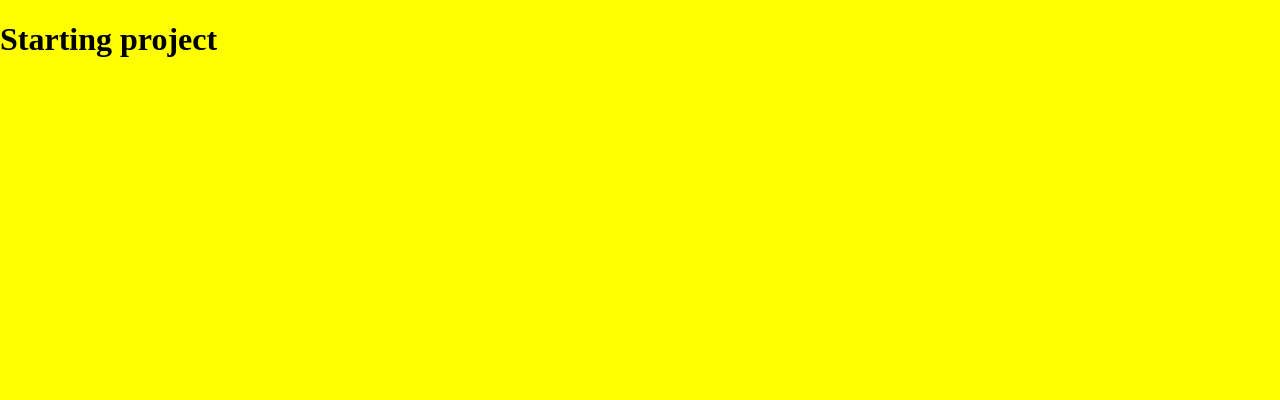
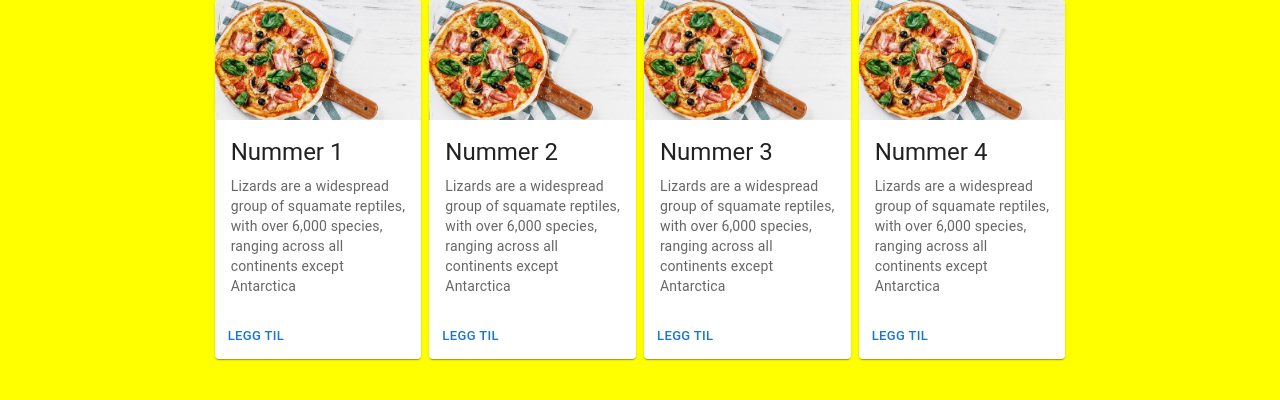
Before and after one commit to Velpre/Bella-Pizza---Grensesnitt-design, a React (Create React App) app: page / in a window 1280 px wide. Shown: the top 400 px of the page. Built offline with nearby package versions, Linux system fonts and the light colour scheme.

Commit message:
Finished setting up cards

```diff
--- a/src/App.js
+++ b/src/App.js
@@ -2,8 +2,9 @@ import ProductCard from "./Cards/productCard";
 import Card from "./Cards/productCard";
 function App() {
   return (
-    <h1>Starting project
-    </h1>
+    <>
+    <ProductCard/>
+    </>
       );
 }
 
--- a/src/Cards/productCard.js
+++ b/src/Cards/productCard.js
@@ -10,14 +10,14 @@ import img from "../Cards/Images/pizza1.jpeg";
 
 export default function ProductCard() {
   return (
-    <Grid container alignItems="flex-start" direction="row" alignItems='end'>
-      <Grid item xs={8} md={4} >
+    <Grid container spacing={1}  justifyContent='center' alignItems='center'   direction='row'>
+      <Grid item sm={12} md={5} lg={2}>
         <Card sx={{ maxWidth: 300 }}>
         <CardMedia
             component="img"
-        alt="pizza1" //Img referance, can be any name
+            alt="pizza1"
             height="120"
-        image={img} //Total name of image
+            image={img}
           />
           <CardContent>
             <Typography gutterBottom variant="h5" component="div">
@@ -34,13 +34,13 @@ export default function ProductCard() {
         </Card>
       </Grid>
 
-    <Grid item xs={8} md={4}>
+      <Grid item sm={12} md={5} lg={2}>
         <Card sx={{ maxWidth: 300 }}>
           <CardMedia
             component="img"
-        alt="pizza1" //Img referance
+            alt="pizza1"
             height="120"
-        image={img} //Total name of image
+            image={img}
           />
           <CardContent>
             <Typography gutterBottom variant="h5" component="div">
@@ -57,13 +57,13 @@ export default function ProductCard() {
         </Card>
       </Grid>
 
-    <Grid item xs={8} md={4}>
+      <Grid item sm={12} md={5} lg={2}>
         <Card sx={{ maxWidth: 300 }}>
           <CardMedia
             component="img"
-        alt="pizza1" //Img referance
+            alt="pizza1"
             height="120"
-        image={img} //Total name of image
+            image={img}
           />
           <CardContent>
             <Typography gutterBottom variant="h5" component="div">
@@ -79,7 +79,29 @@ export default function ProductCard() {
           </CardActions>
         </Card>
       </Grid>
+
+      <Grid item sm={12} md={5} lg={2}>
+        <Card sx={{ maxWidth: 300 }}>
+          <CardMedia
+            component="img"
+            alt="pizza1"
+            height="120"
+            image={img}
+          />
+          <CardContent>
+            <Typography gutterBottom variant="h5" component="div">
+              Nummer 4
+            </Typography>
+            <Typography variant="body2" color="text.secondary">
+              Lizards are a widespread group of squamate reptiles, with over 6,000
+              species, ranging across all continents except Antarctica
+            </Typography>
+          </CardContent>
+          <CardActions>
+            <Button size="small">Legg til</Button>
+          </CardActions>
+        </Card>
       </Grid>
-
+    </Grid>
     );
 }
```
Also changed, not shown: 1 other file (tests, documents, lock files or other folders). Lines whose indentation alone changed are shown as unchanged.
